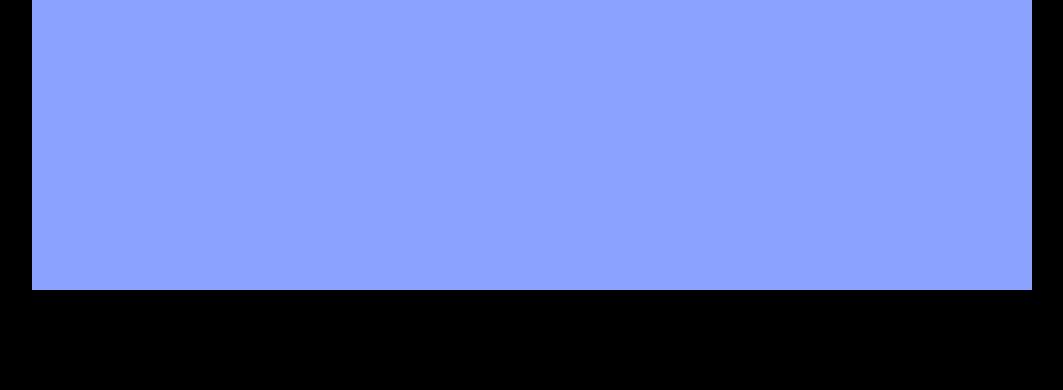
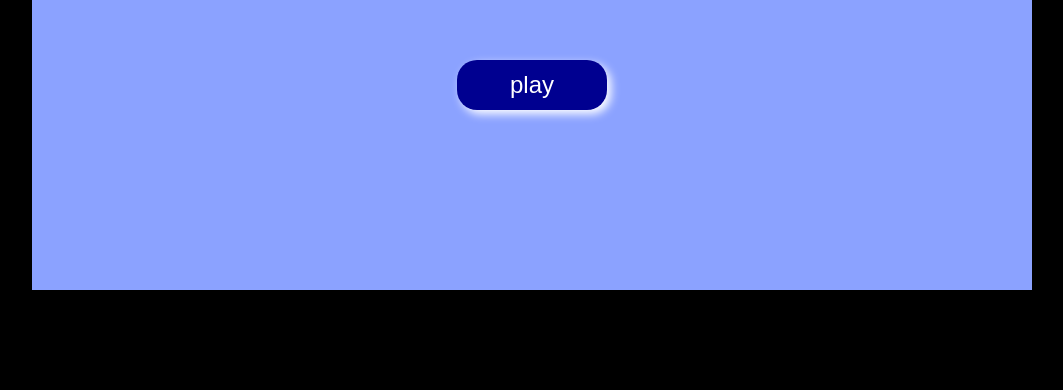
Before and after one commit to arifinhabibi/game-connect-4-v2, a plain HTML site: page index.html in a window 1280 px wide. Shown: the part 410-800 px from the top of the page, without its empty margins (108-1171 px from the left). Drawn offline with Linux system fonts and the light colour scheme.

Commit message:
save project

```diff
--- a/index.html
+++ b/index.html
@@ -27,6 +27,9 @@
     </div>
 
 
-
+    <script src="./source/js/intro.js"></script>
+    <script src="./source/js/countdown.js"></script>
+    <script src="./source/js/game.js"></script>
+    <script src="./source/js/connect4.js"></script>
 </body>
 </html>
--- a/source/js/connect4.js
+++ b/source/js/connect4.js
@@ -1,9 +1,11 @@
 const intro = new Intro()
+intro.render()
 
 const countdown = new Countdown()
+countdown.render()
 
 const game = new Game()
-
+game.render()
 
 class Connect4 {
     constructor(){
@@ -16,11 +18,15 @@ class Connect4 {
     }
 
     render(){
-        this.setActiveScreen()
+        this.setActiveScreen('intro')
     }
 
     setActiveScreen(screen){
-
+        if (this.activeScreen) {
+            this.screenscreen[this.activeScreen].unMount()
+        }
+        this.screens[screen]?.mount()
+        this.activeScreen = screen
     }
 }
 
--- a/source/js/countdown.js
+++ b/source/js/countdown.js
@@ -8,4 +8,7 @@ class Countdown {
     unMount(){
         this.display.classList.remove('active')
     }
+    render(){
+
+    }
 }
--- a/source/js/game.js
+++ b/source/js/game.js
@@ -8,4 +8,7 @@ class Game {
     unMount(){
         this.display.classList.remove('active')
     }
+    render(){
+
+    }
 }
--- a/source/js/intro.js
+++ b/source/js/intro.js
@@ -1,11 +1,21 @@
 class Intro {
     constructor(){
         this.display = document.querySelector('.display-intro')
+        this.play = document.querySelector('.play')
     }
     mount(){
         this.display.classList.add('active')
+        this.begin()
     }
     unMount(){
         this.display.classList.remove('active')
     }
+    begin(){
+        this.play.addEventListener('click', () => {
+            connect4.setActiveScreen('countdown')
+        })
+    }
+    render(){
+
+    }
 }
```
